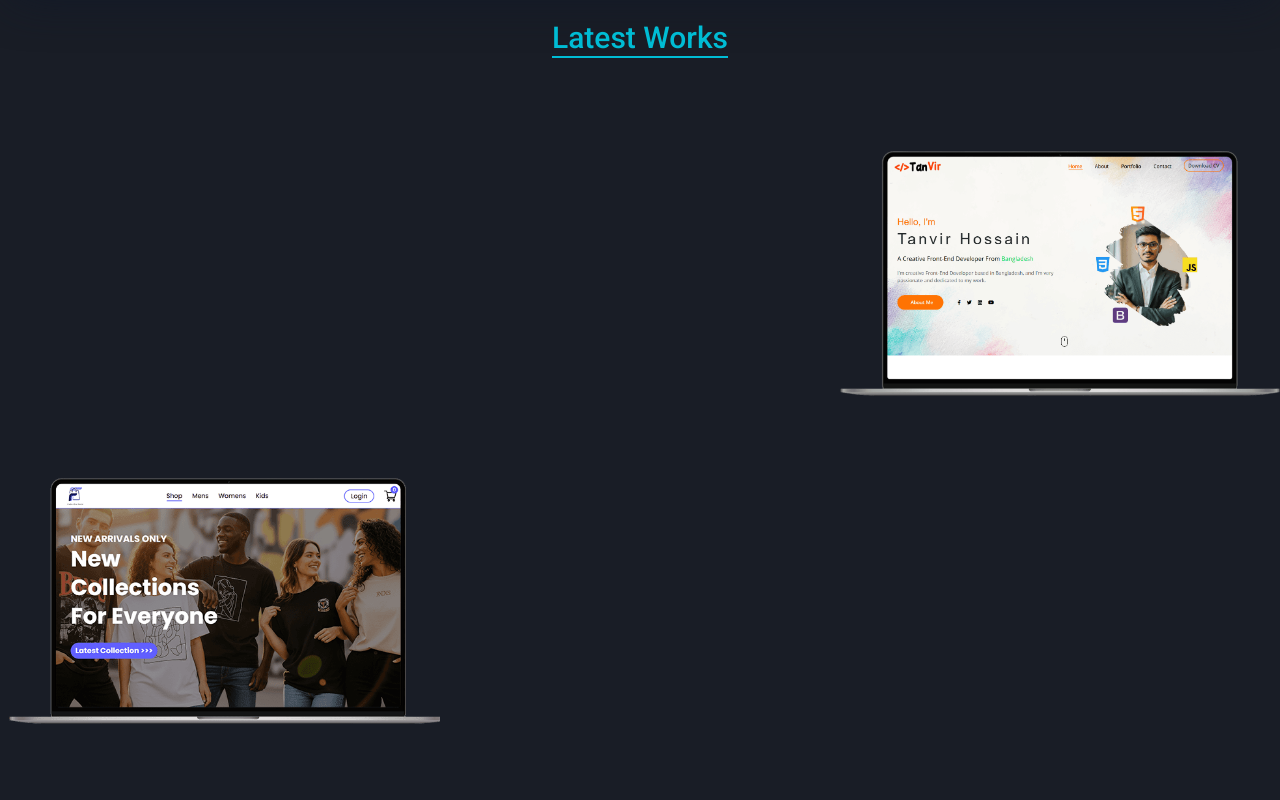
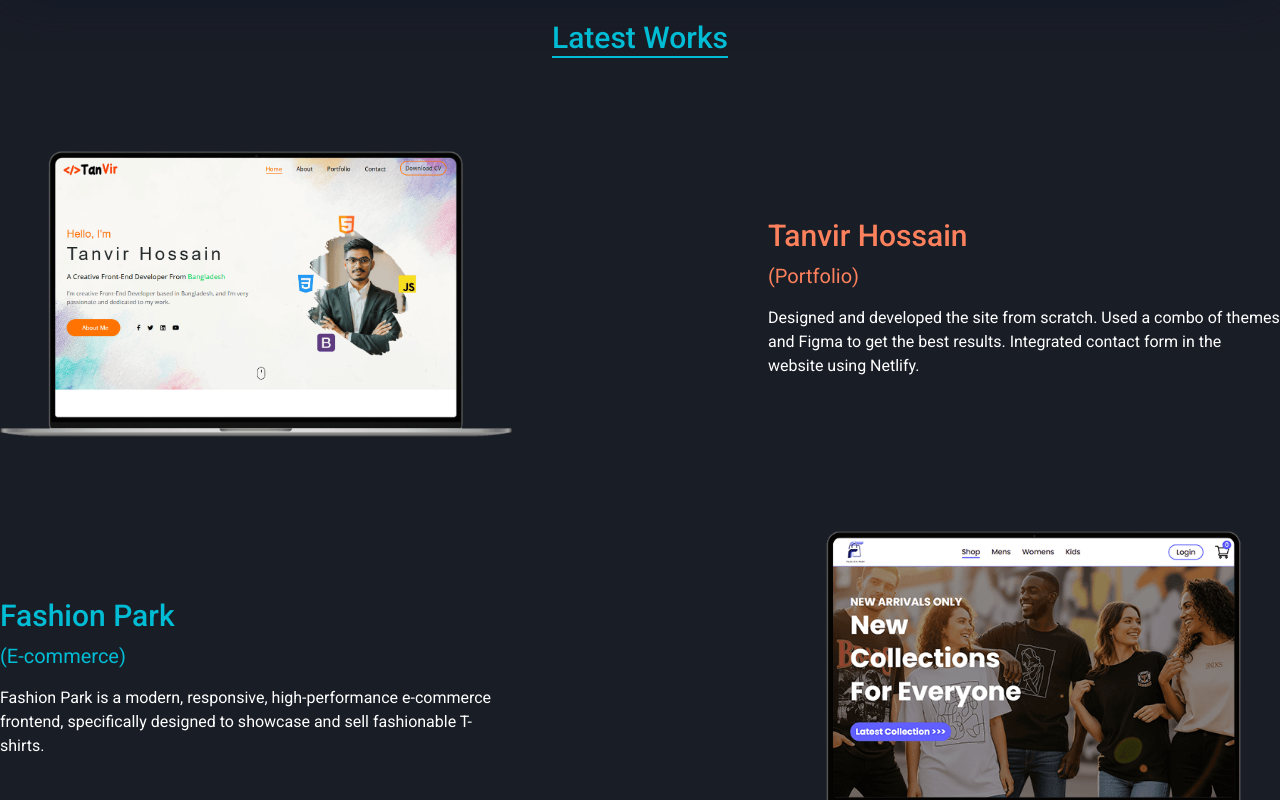
Before and after one commit to Tanvirho/REACT-PORTFOLIO, a React (Vite) app: page / in a window 1280 px wide. Shown: the part 820-1620 px from the top of the page. Built offline with nearby package versions, Linux system fonts and the light colour scheme.

Commit message:
add style

```diff
--- a/src/assets/ProjectData.js
+++ b/src/assets/ProjectData.js
@@ -6,21 +6,27 @@ export default [
   {
     id: 1,
     picture: pic_1,
-    title: "",
+    title: "Tanvir Hossain",
+    subtitle:"(Portfolio)",
+    description:"Designed and developed the site from scratch. Used a combo of themes and Figma to get the best results. Integrated contact form in the website using Netlify.",
     Frameworks: ["HTML", "CSS", "JAVASCRIPT", "BOOTSTRAP"],
     link: ""
   },
   {
     id: 2,
     picture: pic_2,
-    title: "",
+    title: "Fashion Park",
+    subtitle:"(E-commerce)",
+    description:"Fashion Park is a modern, responsive, high-performance e-commerce frontend, specifically designed to showcase and sell fashionable T-shirts.",
     Frameworks: [],
     link: ""
   },
   {
     id: 3,
     picture: pic_3,
-    title: "",
+    title: "Country Flags Explorer",
+    subtitle:"(Country Details)",
+    description:"The Country Flags project homepage displays all countries, allowing users to search by name or filter by region. Clicking a flag leads to the country details page.",
     Frameworks: [],
     link: ""
   },
--- a/src/components/ProjectItem.jsx
+++ b/src/components/ProjectItem.jsx
@@ -1,9 +1,23 @@
 import React from "react";
 
 export const ProjectItem = (props) => {
+  const flexDirection =
+    props.id % 2 === 0 ? "md:flex-row-reverse" : "md:flex-row";
+  const flexStyle =
+    props.id % 2 === 0 ? "text-[#00BCD4]" : "text-[#fc815c]";
+
   return (
     <>
-      <img className="mt-3 w-110" src={props.picture} alt={props.title} />
+      <div className={`p-10 md:p-0 flex flex-col ${flexDirection} md:justify-between md:items-center`}>
+        <div className="w-[90%] md:w-[40%]">
+          <img className="mt-3 w-full transition-all duration-300 hover:scale-115" src={props.picture} alt={props.title} />
+        </div>
+        <div className="md:w-[40%]">
+          <h1 className={`mt-5 text-3xl font-medium ${flexStyle}`}>{props.title}</h1>
+          <h2 className={`mt-2 text-xl ${flexStyle}`}>{props.subtitle}</h2>
+          <p className="mt-4 text-[16px]">{props.description}</p>
+        </div>
+      </div>
     </>
   );
 };
--- a/src/components/Projects.jsx
+++ b/src/components/Projects.jsx
@@ -5,20 +5,12 @@ import { ProjectItem } from "./ProjectItem";
 export const Projects = () => {
   return (
     <>
-      {ProjectData.map((data, id) => {
-        if (data.id % 2 !== 0) {
-          return (
-            <div key={id} className="mt-20 flex justify-center md:justify-end">
-              <ProjectItem picture={data.picture} />
-            </div>
-          );
-        } else {
-          return (
-            <div key={id} className="mt-20 flex justify-center md:block">
-              <ProjectItem picture={data.picture} />
-            </div>
-          );
-        }
+      {ProjectData.map((data) => {
+        return (
+          <div key={data.id} className="mt-20">
+            <ProjectItem picture={data.picture} title={data.title} subtitle={data.subtitle} description={data.description} id={data.id} />
+          </div>
+        );
       })}
     </>
   );
```
